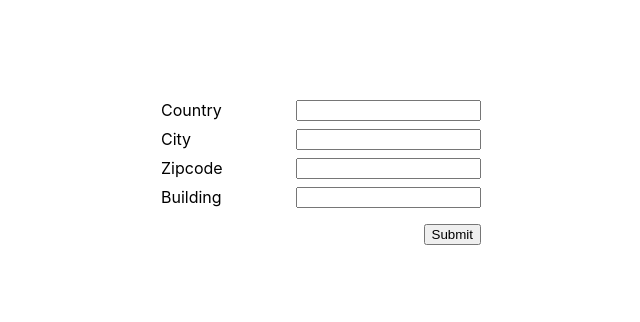
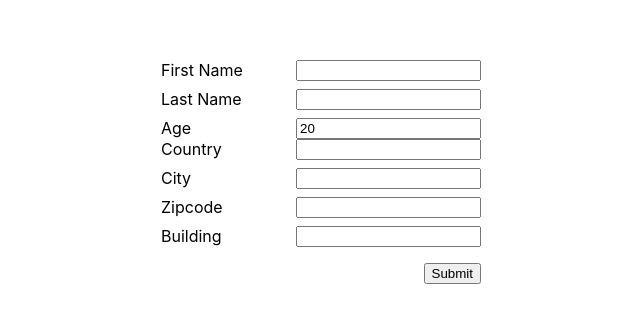
Before and after one commit to Yz4230/formik-nested, a React (Vite) app: page / in a window 1280 px wide. Shown: the part 228-550 px from the top of the page, without its empty margins (319-959 px from the left). Built offline with nearby package versions, Linux system fonts and the light colour scheme.

Commit message:
add sample: person

```diff
--- a/src/App.tsx
+++ b/src/App.tsx
@@ -6,6 +6,10 @@ import AddressFields, { validateAddress } from "./fields/AddressFields";
 import type { AddressValues } from "./fields/AddressFields";
 import type { FormikErrors } from "formik";
 import { useState } from "react";
+import PersonFields, {
+  PersonValues,
+  validatePerson,
+} from "./fields/PersonFields";
 
 const Container = styled.div({
   width: "100vw",
@@ -22,6 +26,7 @@ const Right = styled.div({
 });
 
 type Form = {
+  person: PersonValues;
   address: AddressValues;
 };
 
@@ -30,6 +35,11 @@ function App() {
 
   const formik = useFormik<Form>({
     initialValues: {
+      person: {
+        firstName: "",
+        lastName: "",
+        age: 20,
+      },
       address: {
         country: "",
         city: "",
@@ -39,6 +49,12 @@ function App() {
     },
     validate: (values) => {
       const errors: FormikErrors<Form> = {};
+
+      const personErrors = validatePerson(values.person);
+      if (Object.keys(personErrors).length > 0) {
+        errors.person = personErrors;
+      }
+
       const addressErrors = validateAddress(values.address);
       if (Object.keys(addressErrors).length > 0) {
         errors.address = addressErrors;
@@ -55,6 +71,11 @@ function App() {
   return (
     <Container>
       <form css={{ width: "20em" }} onSubmit={formik.handleSubmit}>
+        <PersonFields
+          values={formik.values.person}
+          errors={formik.errors.person}
+          onChange={(values) => formik.setFieldValue("person", values)}
+        />
         <AddressFields
           values={formik.values.address}
           errors={formik.errors.address}
--- /dev/null
+++ b/src/fields/PersonFields.tsx
@@ -0,0 +1,71 @@
+import styled from "@emotion/styled";
+import { FC } from "react";
+import Input from "../Input";
+import { Errors, FieldsProps } from "../types";
+
+export type PersonValues = {
+  firstName: string;
+  lastName: string;
+  age: number;
+};
+
+export const validatePerson = (values: PersonValues) => {
+  const errors: Errors<PersonValues> = {};
+  if (!values.firstName) {
+    errors.firstName = "Required";
+  }
+  if (!values.lastName) {
+    errors.lastName = "Required";
+  }
+  if (!values.age) {
+    errors.age = "Required";
+  } else if (values.age < 0 || values.age > 120) {
+    errors.age = "Age should be between 0 and 120";
+  }
+  return errors;
+};
+
+const Stack = styled.div({
+  display: "flex",
+  flexDirection: "column",
+  gap: "0.5em",
+});
+
+type Props = FieldsProps<PersonValues>;
+
+const PersonFields: FC<Props> = ({ values, errors, onChange }) => {
+  return (
+    <Stack>
+      <Input
+        label="First Name"
+        name="firstName"
+        value={values.firstName}
+        error={errors?.firstName}
+        onChange={(e) => {
+          onChange({ ...values, firstName: e.target.value });
+        }}
+      />
+      <Input
+        label="Last Name"
+        name="lastName"
+        value={values.lastName}
+        error={errors?.lastName}
+        onChange={(e) => {
+          onChange({ ...values, lastName: e.target.value });
+        }}
+      />
+      <Input
+        label="Age"
+        name="age"
+        type="number"
+        value={values.age}
+        error={errors?.age}
+        onChange={(e) => {
+          onChange({ ...values, age: Number(e.target.value) });
+        }}
+      />
+    </Stack>
+  );
+};
+
+export default PersonFields;
```
